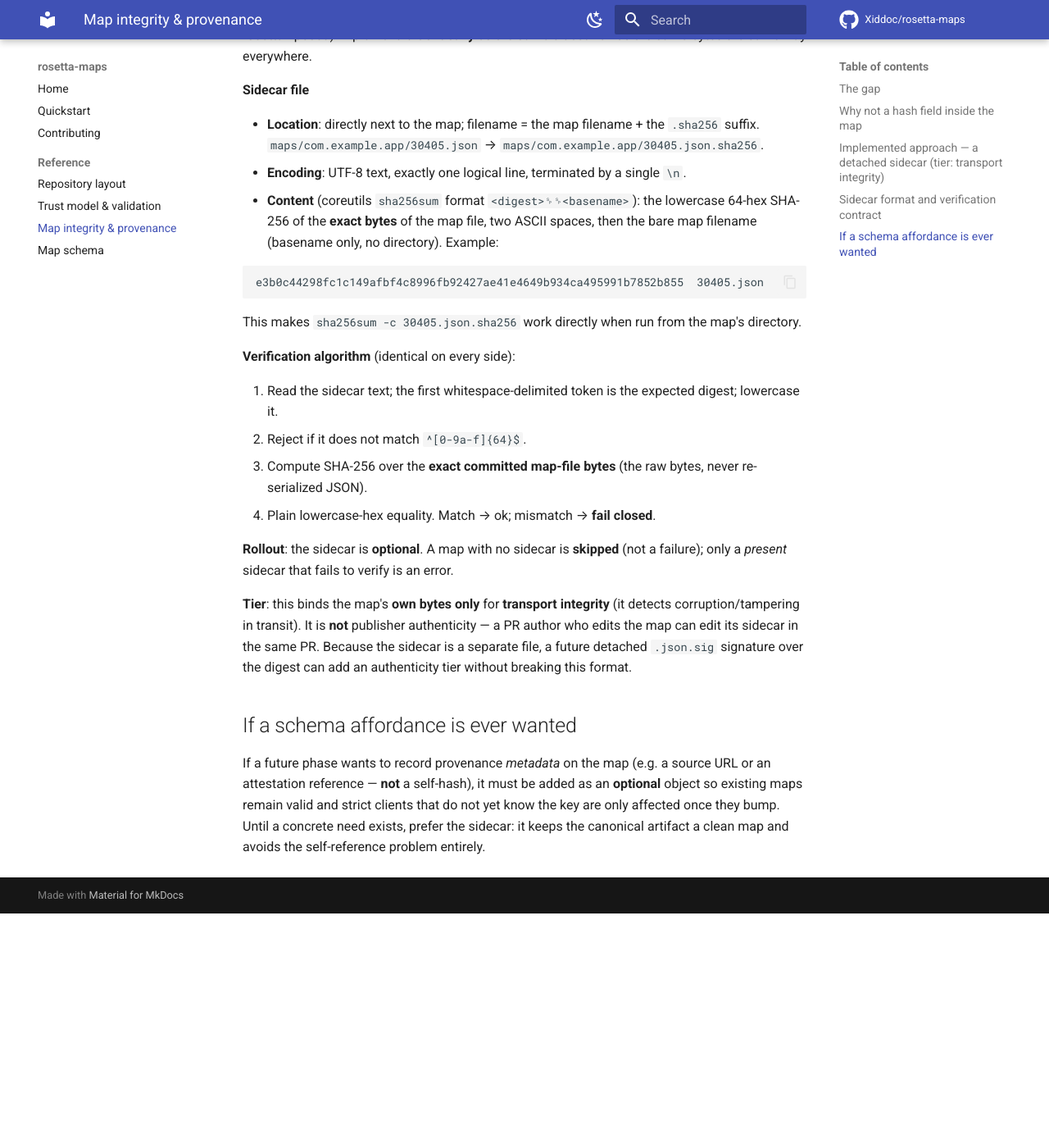
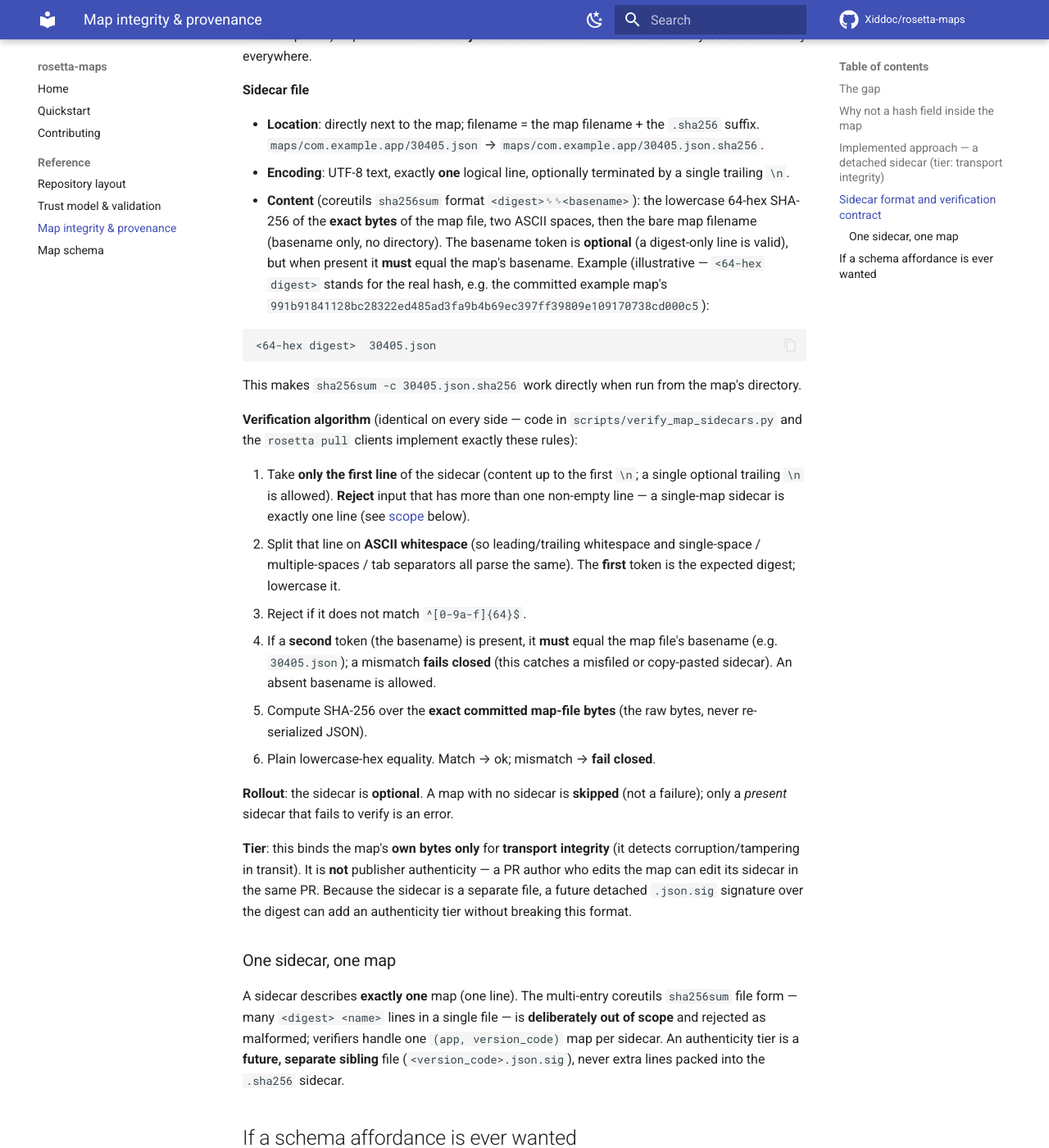
Before and after one commit to Xiddoc/rosetta-maps, an MkDocs documentation site: the page built from docs/reference/integrity.md, in a window 1280 px wide and 1400 px high, scrolled down 2220 px. Shown: the whole window at 82% size. Built offline with MkDocs 1.6.1 and Material for MkDocs 9.7.7, drawn with Linux system fonts in a browser that asks for light colours; comment, search, counter and statistics services are not loaded; before the commit the page ends 3334 px from its top, so only the background shows below that.

Commit message:
Sync sidecar docs to the canonical parse rule (maps#17)
integrity.md is the single source of truth the frida/xposed clients
mirror, so make its prose describe the IDENTICAL rule the verifier now
implements: first-line only, single-line-only, first-token digest,
optional basename that must match, whitespace tolerance, fail-closed.

- Document the one-sidecar-one-map boundary (multi-entry coreutils files
  out of scope; .json.sig is a future separate sibling).
- Label the illustrative example digest (no longer the empty-string
  hash) and reconcile it with templates/README.md's real example.
- Point templates/README.md at `--emit` as the canonical authoring path
  (one tool emits + verifies), keeping `sha256sum -c` compatibility.

https://claude.ai/code/session_01EVVv4wJfi51s5iMMQSCCCa

````diff
--- a/docs/reference/integrity.md
+++ b/docs/reference/integrity.md
@@ -100,27 +100,41 @@ sidecar binds the same bytes the same way everywhere.
 - **Location**: directly next to the map; filename = the map filename + the
   `.sha256` suffix. `maps/com.example.app/30405.json` →
   `maps/com.example.app/30405.json.sha256`.
-- **Encoding**: UTF-8 text, exactly one logical line, terminated by a single
-  `\n`.
+- **Encoding**: UTF-8 text, exactly **one** logical line, optionally terminated
+  by a single trailing `\n`.
 - **Content** (coreutils `sha256sum` format `<digest>␠␠<basename>`): the
   lowercase 64-hex SHA-256 of the **exact bytes** of the map file, two ASCII
-  spaces, then the bare map filename (basename only, no directory). Example:
+  spaces, then the bare map filename (basename only, no directory). The
+  basename token is **optional** (a digest-only line is valid), but when present
+  it **must** equal the map's basename. Example (illustrative — `<64-hex
+  digest>` stands for the real hash, e.g. the committed example map's
+  `991b91841128bc28322ed485ad3fa9b4b69ec397ff39809e109170738cd000c5`):
 
   ```
-  e3b0c44298fc1c149afbf4c8996fb92427ae41e4649b934ca495991b7852b855  30405.json
+  <64-hex digest>  30405.json
   ```
 
   This makes `sha256sum -c 30405.json.sha256` work directly when run from the
   map's directory.
 
-**Verification algorithm** (identical on every side):
+**Verification algorithm** (identical on every side — code in
+`scripts/verify_map_sidecars.py` and the `rosetta pull` clients implement
+exactly these rules):
 
-1. Read the sidecar text; the first whitespace-delimited token is the expected
-   digest; lowercase it.
-2. Reject if it does not match `^[0-9a-f]{64}$`.
-3. Compute SHA-256 over the **exact committed map-file bytes** (the raw bytes,
+1. Take **only the first line** of the sidecar (content up to the first `\n`; a
+   single optional trailing `\n` is allowed). **Reject** input that has more
+   than one non-empty line — a single-map sidecar is exactly one line (see
+   [scope](#one-sidecar-one-map) below).
+2. Split that line on **ASCII whitespace** (so leading/trailing whitespace and
+   single-space / multiple-spaces / tab separators all parse the same). The
+   **first** token is the expected digest; lowercase it.
+3. Reject if it does not match `^[0-9a-f]{64}$`.
+4. If a **second** token (the basename) is present, it **must** equal the map
+   file's basename (e.g. `30405.json`); a mismatch **fails closed** (this
+   catches a misfiled or copy-pasted sidecar). An absent basename is allowed.
+5. Compute SHA-256 over the **exact committed map-file bytes** (the raw bytes,
    never re-serialized JSON).
-4. Plain lowercase-hex equality. Match → ok; mismatch → **fail closed**.
+6. Plain lowercase-hex equality. Match → ok; mismatch → **fail closed**.
 
 **Rollout**: the sidecar is **optional**. A map with no sidecar is **skipped**
 (not a failure); only a *present* sidecar that fails to verify is an error.
@@ -132,6 +146,15 @@ PR. Because the sidecar is a separate file, a future detached `.json.sig`
 signature over the digest can add an authenticity tier without breaking this
 format.
 
+### One sidecar, one map
+
+A sidecar describes **exactly one** map (one line). The multi-entry coreutils
+`sha256sum` file form — many `<digest>  <name>` lines in a single file — is
+**deliberately out of scope** and rejected as malformed; verifiers handle one
+`(app, version_code)` map per sidecar. An authenticity tier is a **future,
+separate sibling** file (`<version_code>.json.sig`), never extra lines packed
+into the `.sha256` sidecar.
+
 ## If a schema affordance is ever wanted
 
 If a future phase wants to record provenance *metadata* on the map (e.g. a
````
Also changed, not shown: templates/README.md (+19 -6 lines).
